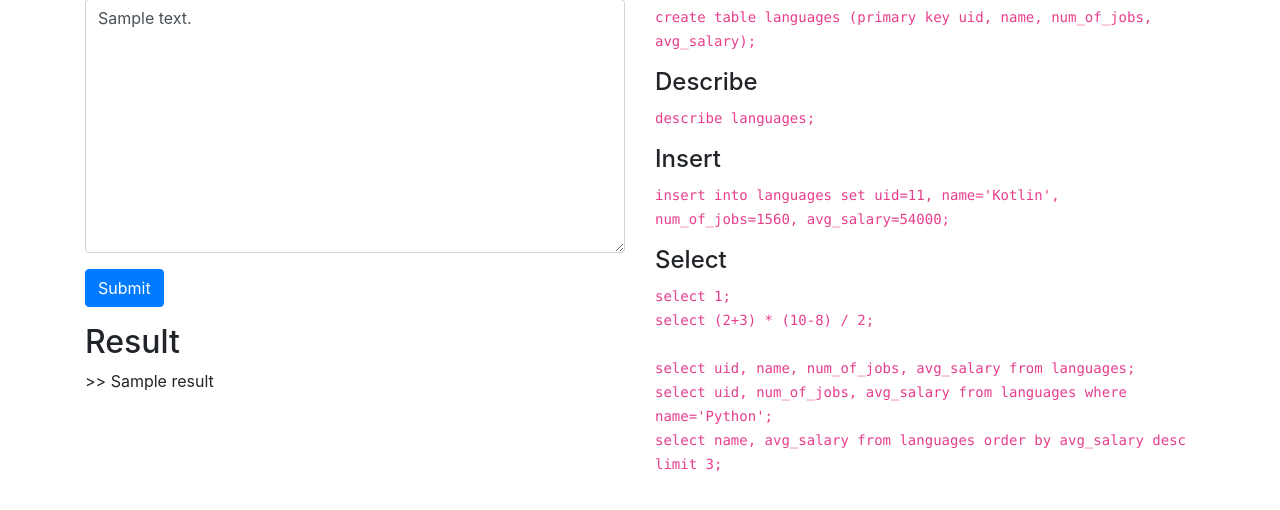
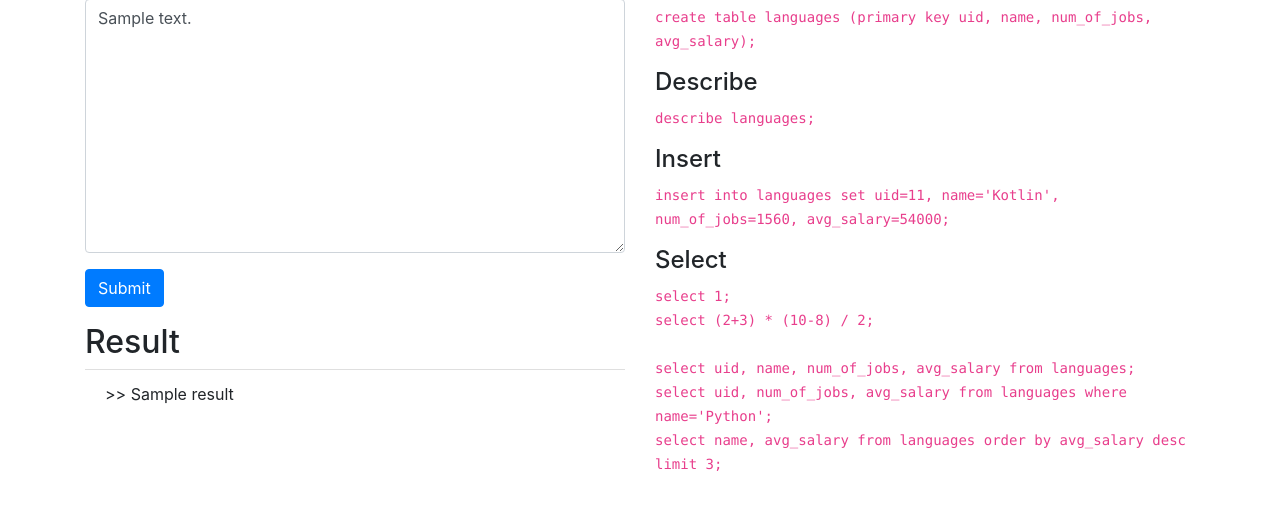
Before and after one commit to bormog/YASI, a Python web app: template web/templates/index.html in a window 1280 px wide. Shown: the part 159-669 px from the top of the page. Run offline with Jinja, Linux system fonts and the light colour scheme; the template is opened without the code that fills it: most values are stand-ins (such as "Sample title", 1, 10 or a date in 2020); some libraries are stand-ins or nearby versions.

Commit message:
Update html output

```diff
--- a/web/templates/index.html
+++ b/web/templates/index.html
@@ -29,14 +29,14 @@
         <div class="col-md-12">
             {% if error %}
                 <h2>Error</h2>
-                <div class="alert alert-danger">{{  error }} </div>
+                <div class="alert alert-danger">{{  error }}</div>
             {% endif %}
 
             {% if results %}
-            <h2>Result</h2>
-                <ul class="list-unstyled">
+                <h2>Result</h2>
+                <ul class="list-group list-group-flush">
                     {% for result in results %}
-                        <li> >> {{ result }}</li>
+                        <li class="list-group-item"> >> {{ result }}</li>
                     {% endfor %}
                 </ul>
             {% endif %}
```
